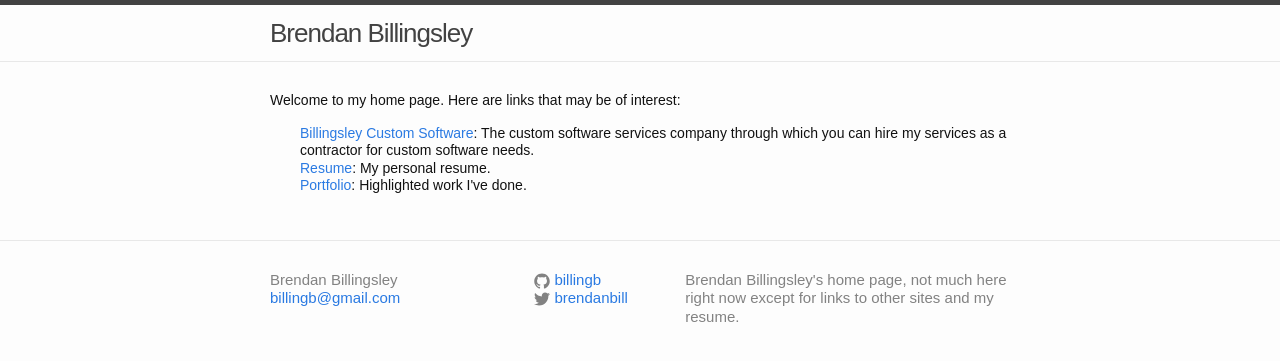
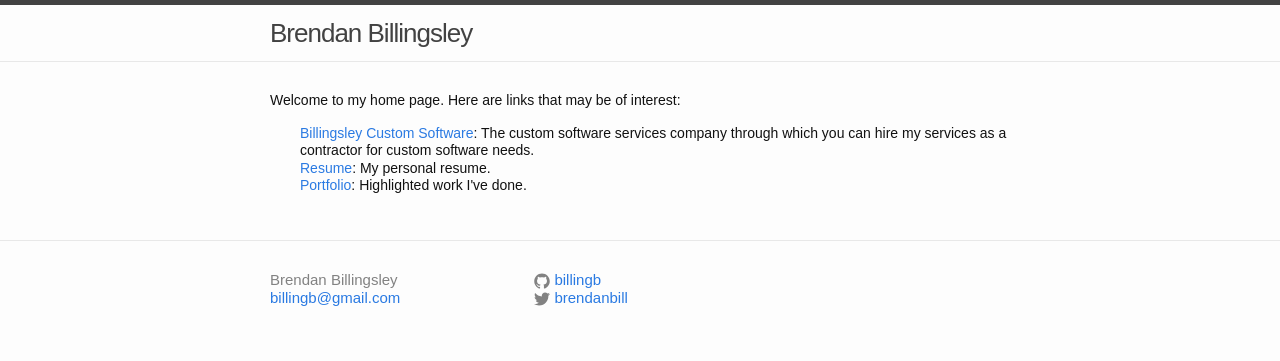
Before and after one commit to billingb/billingb.github.io, a Jekyll site: the page built from index.html, in a window 1280 px wide. Shown: the top 361 px of the page. Built offline with Jekyll 4.4.1, drawn with Linux system fonts in a browser that asks for light colours.

Commit message:
Remove site description

```diff
--- a/_config.yml
+++ b/_config.yml
@@ -1,9 +1,7 @@
 # Site settings
 title: Brendan Billingsley
 email: billingb@gmail.com
-description: >
-  Brendan Billingsley's home page, not much here right now except for links to other sites
-  and my resume.
+description:
 baseurl: "" # the subpath of your site, e.g. /blog/
 url: "https://billingb.github.io/" # the base hostname & protocol for your site
 twitter_username: brendanbill
```
